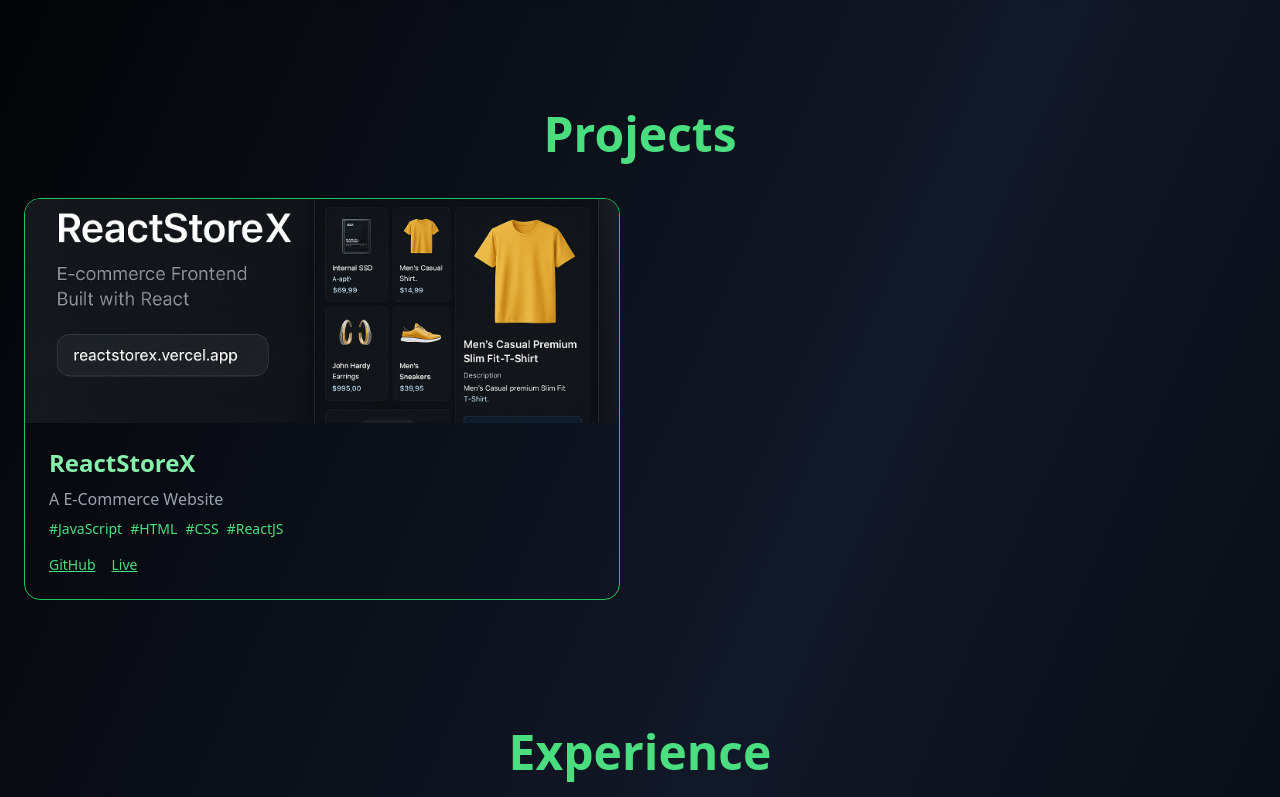
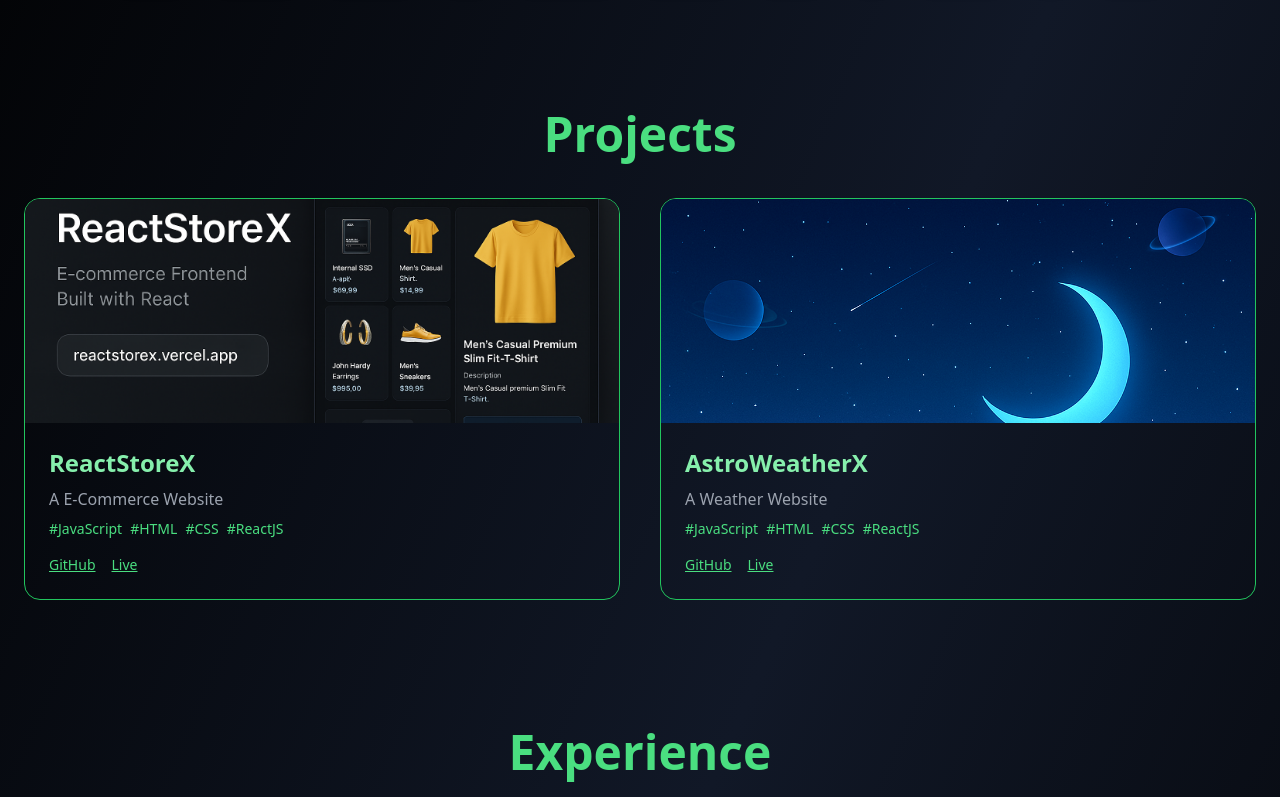
Before and after one commit to praveen2143/praveen-portfolio, a React (Vite) app: page / in a window 1280 px wide. Shown: the part 526-1323 px from the top of the page. Built offline with nearby package versions, Linux system fonts and the light colour scheme.

Commit message:
Weather Project details added

```diff
--- a/src/App.jsx
+++ b/src/App.jsx
@@ -10,7 +10,16 @@ const projects = [
     github: "https://github.com/praveen2143/reactstorex",
     live: "https://reactstorex.vercel.app/",
     image: "/reactstorex.png",
-  }
+  },
+  {
+    title: "AstroWeatherX",
+    description: "A Weather Website",
+    tech: ["JavaScript", "HTML", "CSS", "ReactJS"],
+    github: "https://github.com/praveen2143/astroweatherx",
+    live: "https://astro-weather-x.vercel.app/",
+    image: "/astroweatherx.png",
+  },
+
 ];
 
 const skills = [
@@ -96,7 +105,7 @@ export default function HomePage() {
         <div className="flex justify-center space-x-6">
           <a href="mailto:praveensakthivel07@gmail.com"><Mail className="text-green-400 hover:scale-110 transition" /></a>
           <a href="https://github.com/praveen2143"><Github className="text-green-400 hover:scale-110 transition" /></a>
-          <a href="www.linkedin.com/in/praveen-sakthivel07"><Linkedin className="text-green-400 hover:scale-110 transition" /></a>
+          <a href="https://www.linkedin.com/in/praveen-sakthivel07"><Linkedin className="text-green-400 hover:scale-110 transition" /></a>
           <a href="/resume.pdf" download><Download className="text-green-400 hover:scale-110 transition" /></a>
         </div>
       </section>
```
Also changed, not shown: public/astroweatherx.png (added).
